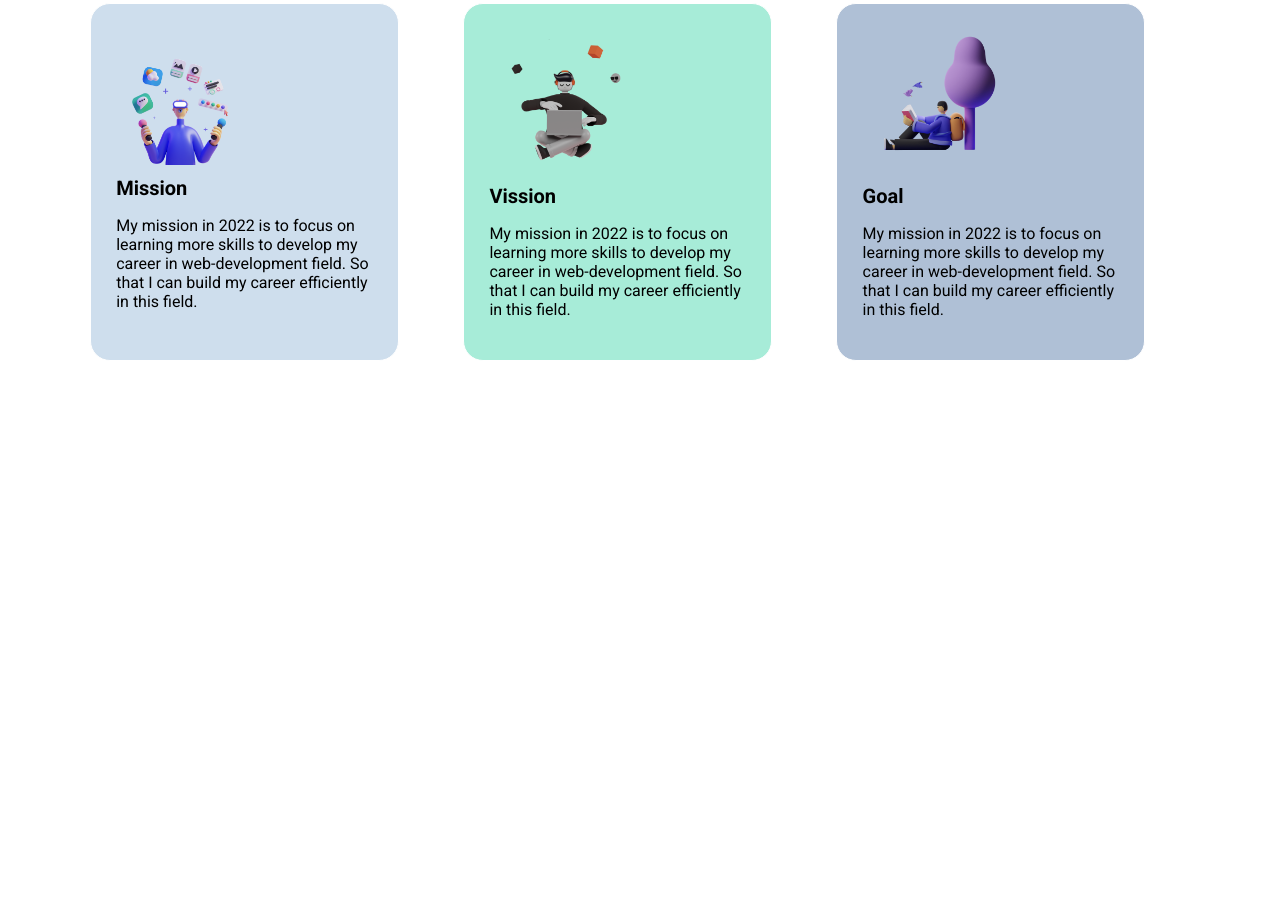
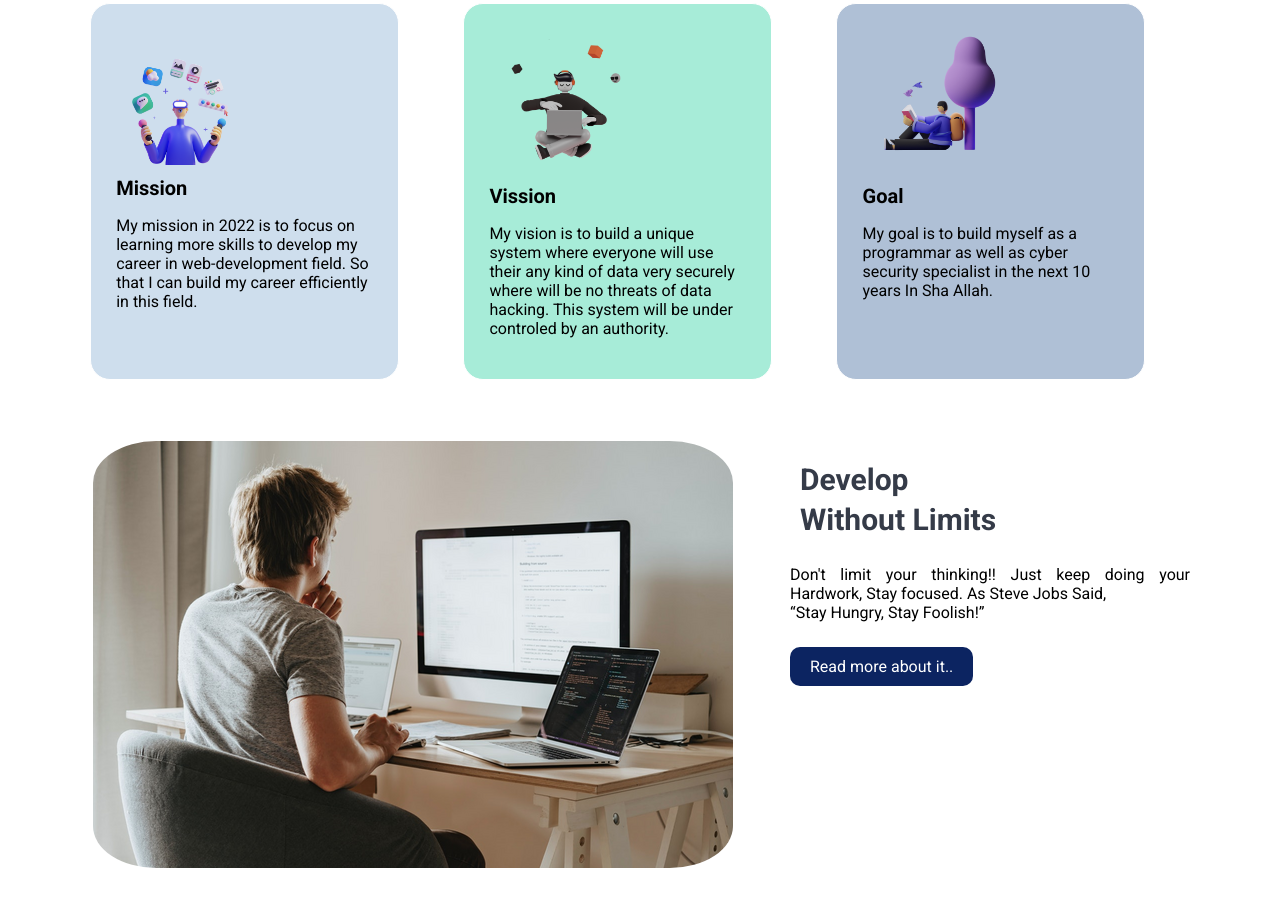
Before and after one commit to Junaith1994/my-portfolio-website, a plain HTML site: page index.html in a window 1280 px wide. Shown: the part 546-1452 px from the top of the page. Before the commit the page ends 933 px from the top, so only its background shows below. Drawn offline with Linux system fonts and the light colour scheme.

Commit message:
Develop without limits section added

```diff
--- a/index.html
+++ b/index.html
@@ -41,15 +41,31 @@
                 <img src="images/illustrators/illustrator-2.png" alt="illustrator-2">
                 <br>
                 <span class="title"><b>Vission</b></span>
-                <p>My mission in 2022 is to focus on learning more skills to develop my career in web-development field. So that I can
-                    build my career efficiently in this field.</p>
+                <p>My vision is to build a unique system where everyone will use their any kind of data very securely where will be no threats of data hacking. This system will be under controled by an authority.</p>
             </div>
             <div class="row-child-3">
                 <img src="images/illustrators/illustrator-3.png" alt="illustrator-3">
                 <br>
                 <span class="title"><b>Goal</b></span>
-                <p>My mission in 2022 is to focus on learning more skills to develop my career in web-development field. So that I can
-                    build my career efficiently in this field.</p>
+                <p>My goal is to build myself as a programmar as well as cyber security specialist in the next 10 years In Sha Allah.</p>
+            </div>
+        </div>
+    </section>
+    <section class="develop-without-limit">
+        <div class="top-banner2">
+            <img src="images/Develop without limits.png" alt="Develop  without limits">
+        </div>
+        <div class="parent-container2">
+            <div class="head-title2">
+                <span><b>Develop</b></span> <br><br>
+                <span><b>Without Limits</b></span>
+            </div>
+            <br>
+            <div>
+                <p>Don't limit your thinking!! Just keep doing your Hardwork, Stay focused. As Steve Jobs Said, <br> <q>Stay Hungry, Stay Foolish!</q> </p>
+                <br>
+                <a class="link-button" target="_blank"
+                    href="https://www.linkedin.com/in/junaith-bin-elias-khan-060ab3213/">Read more about it..</a>
             </div>
         </div>
     </section>
--- a/style.css
+++ b/style.css
@@ -112,3 +112,29 @@ h3 {
     width: 150px;
     object-fit: contain;
 }
+
+.develop-without-limit {
+    display: flex;
+    margin: 40px;
+    padding: 20px;
+}
+
+.top-banner2 img {
+    border: 1px solid white;
+    border-radius: 10%;
+    margin-left: 5%;
+}
+
+.head-title2 {
+    font-size: 30px;
+    font-weight: 700;
+    line-height: 20px;
+    color: #353b48;
+    margin-left: 10px;
+}
+
+.parent-container2 {
+    margin-left: 5%;
+    padding: 30px;
+    text-align: justify;
+}
```
Also changed, not shown: images/Develop without limits.png (renamed from images/Develop  without limits.png).
